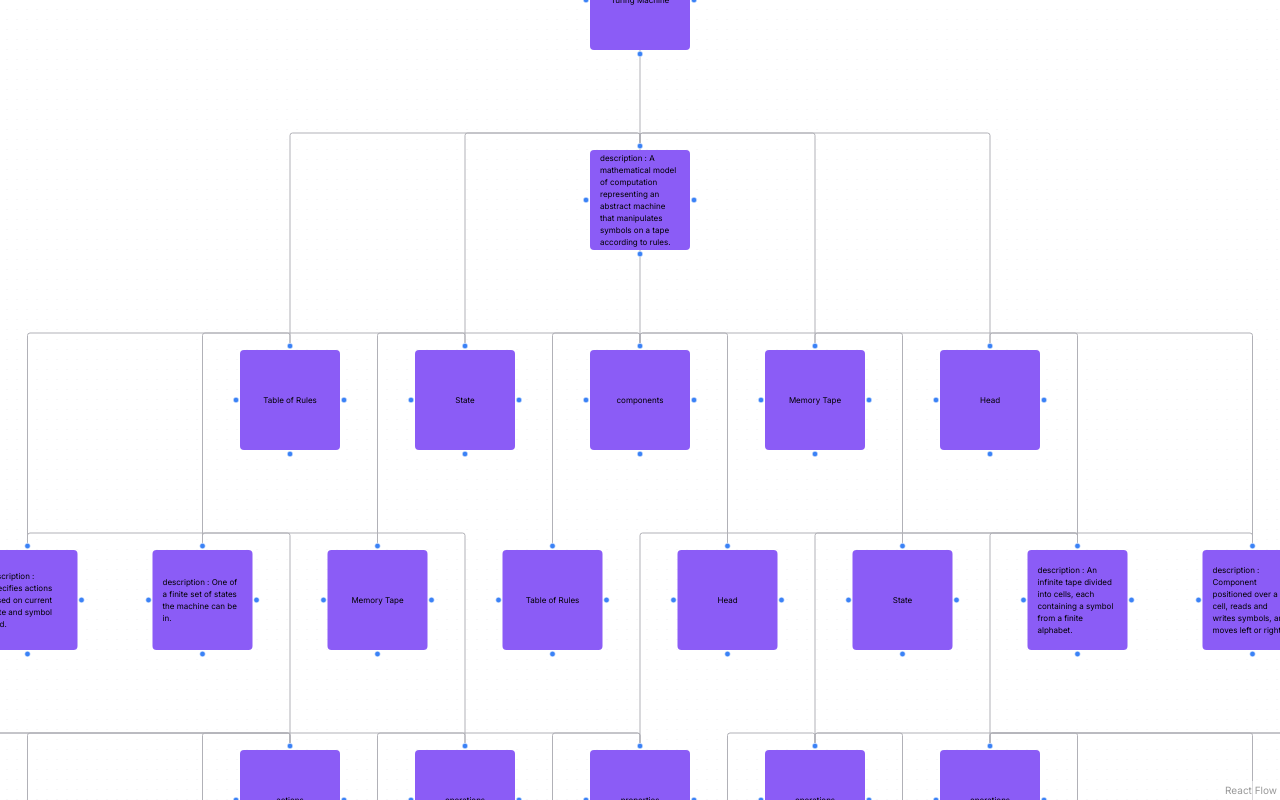
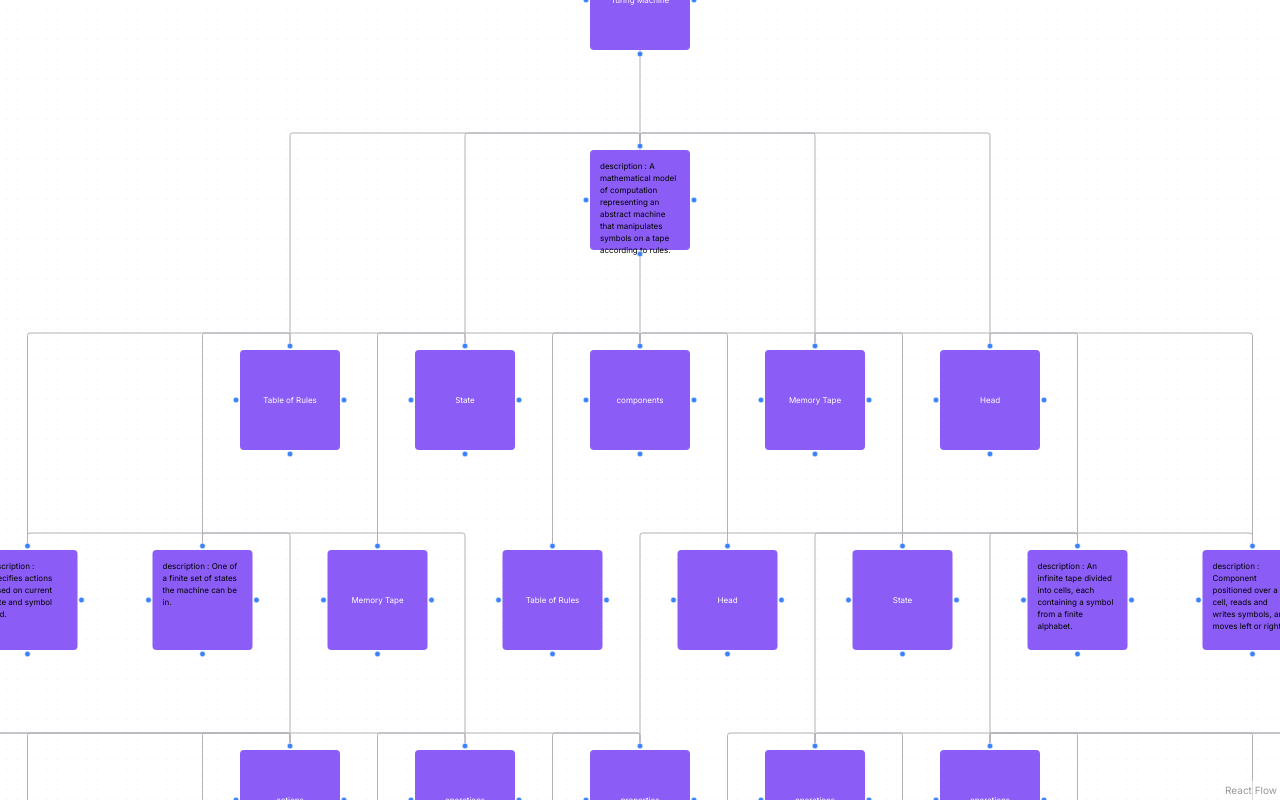
Before and after one commit to ugabb/ai-mind-map-flow, a Next.js app: page / in a window 1280 px wide. Built offline with nearby package versions, Linux system fonts and the light colour scheme.

Commit message:
feat: add input editable

```diff
--- a/src/app/ReactFlowCanvas.tsx
+++ b/src/app/ReactFlowCanvas.tsx
@@ -13,8 +13,8 @@ import {
   Node,
 } from '@xyflow/react';
 import '@xyflow/react/dist/style.css';
-import Squaree from '@/components/Squaree';
-import DefaultEdge from '@/components/edges/DefaultEdges';
+import {Square} from '@/components/Squaree';
+import {DefaultEdge} from '@/components/edges/DefaultEdges';
 import convertJsonToTree from '@/utils/convertJsonToTree';
 import convertTreeToNodes from '@/utils/convertTreeToNodes';
 
@@ -64,7 +64,6 @@ const getLayoutedElements = (nodes: any[], edges: any[], options = {}) => {
     .layout(graph)
     .then((layoutedGraph) => ({
       nodes: layoutedGraph.children.map((node) => {
-        console.log("ELKS",node)
 
         return {
           ...node,
@@ -84,7 +83,7 @@ const getLayoutedElements = (nodes: any[], edges: any[], options = {}) => {
 //   { id: '3', data: { label: 'Node 2' }, position: { x: 100, y: 50 }, type: 'square', width: 200, height: 200 }
 // ] satisfies Node[];
 
-const nodeTypes = { square: Squaree };
+const nodeTypes = { square: Square };
 const edgesTypes = { default: DefaultEdge };
 
 const initialEdges = [{ id: 'e1-2', source: '1', target: '2' }];
@@ -113,7 +112,6 @@ export const SaveRestore = () => {
         const es = initialNodes === null ? edges : initialNodes[1];
         getLayoutedElements(ns, es, opts).then(
           ({ nodes: layoutedNodes, edges: layoutedEdges }) => {
-            console.log("layoutedNodes", layoutedNodes, "layoutedEdges", layoutedEdges);
             //add layouted or repositioned nodes and edges to store, so that react flow will render the layouted or repositioned nodes and edges
             setNodes(layoutedNodes);
             setEdges(layoutedEdges);
@@ -121,7 +119,7 @@ export const SaveRestore = () => {
           }
         );
       },
-      [nodes, edges]   //So that the useCallback will rememoize the nodes and edges variable if it values changed.
+      [nodes, edges, setNodes, setEdges]   //So that the useCallback will rememoize the nodes and edges variable if it values changed.
     );
 
     useLayoutEffect(() => {
--- a/src/components/Squaree.tsx
+++ b/src/components/Squaree.tsx
@@ -1,5 +1,7 @@
+'use client'
+
 import { Handle, Node, NodeProps, NodeResizer, Position } from '@xyflow/react'
-import React from 'react'
+import React, { memo, useRef, useState } from 'react'
 
 export type DataNode = Node<{
     label: string
@@ -8,15 +10,26 @@ export type DataNode = Node<{
 }>
 
 const Squaree = (props: NodeProps<DataNode>) => {
-    const {selected, data} = props
+    const {selected, data, width} = props
 
-    let str;
-    if(typeof data.label !== 'object'){
+    const [label, setLabel] = useState((typeof data.label === 'object') ? '' : data.label)
+    const [isEditing, setIsEditing] = useState(false)
 
-        str = data.label;
+    const inputRef = useRef<HTMLInputElement>(null);
+
+    const handleDoubleClick = () => {
+        setIsEditing(true);
+        if (inputRef.current) {
+            inputRef.current.focus(); // Set focus on the input element when double-clicked
+        }
+    };
+
+    const handleInputBlur = () => {
+        setIsEditing(false);
     }
+
   return (
-    <div className='bg-violet-500 rounded-lg min-w-[200px]  w-full min-h-[200px] h-full p-5 ' >
+    <div className='bg-violet-500 rounded-lg min-w-[200px]  w-full min-h-[200px] h-full p-5 ' onDoubleClick={handleDoubleClick}>
         <NodeResizer
             minHeight={200}
             minWidth={200}
@@ -49,8 +62,8 @@ const Squaree = (props: NodeProps<DataNode>) => {
             position={Position.Left}
             className='-left-2 w-3 h-3 bg-blue-500'
         />
-        <div className='flex justify-center items-center h-full'>
-            <ul>
+        <div className='flex justify-center items-center h-full w-full text-wrap'>
+            <ul className='h-full w-full'>
                 {
                 (typeof data.label === 'object') ?
                 Object.entries(data.label).map(([key, value], index) =>(
@@ -58,7 +71,20 @@ const Squaree = (props: NodeProps<DataNode>) => {
                         <span className="jsonVisNode__label__key">{key} : </span>
                         <span>{String(value)}</span>
                     </li>
-                )) : str
+                )) : (
+                    <div className='flex justify-center items-center h-full w-full p-3'>
+                        {isEditing ? (
+                            <textarea
+                                className={`border-none bg-transparent w-full h-full max-w-[${width}px] focus:outline-none text-center text-white resize-none overflow-y-hidden`}
+                                value={label}
+                                onChange={(e) => setLabel(e.target.value)}
+                                onBlur={handleInputBlur}
+                            />
+                        ) : (
+                            <span className={`text-white w-full max-w-[${width}px] text-wrap text-center`}>{label}</span>
+                        )}
+                    </div>
+                )
                 }
             </ul>
         </div>
@@ -66,4 +92,4 @@ const Squaree = (props: NodeProps<DataNode>) => {
   )
 }
 
-export default Squaree
+export const Square = memo(Squaree)
--- a/src/components/edges/DefaultEdges.tsx
+++ b/src/components/edges/DefaultEdges.tsx
@@ -1,4 +1,4 @@
-import React from 'react';
+import React, { memo } from 'react';
 import {
   BaseEdge,
   EdgeLabelRenderer,
@@ -8,7 +8,7 @@ import {
 } from '@xyflow/react';
 
 
-export default function DefaultEdge({
+function DefaultEdge_({
   id,
   sourceX,
   sourceY,
@@ -34,3 +34,5 @@ export default function DefaultEdge({
     </>
   );
 }
+
+export const DefaultEdge = memo(DefaultEdge_);
```
